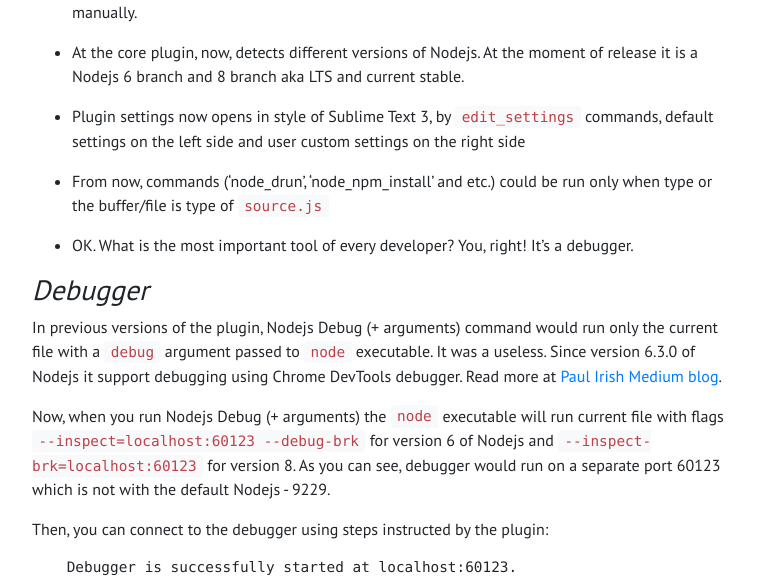
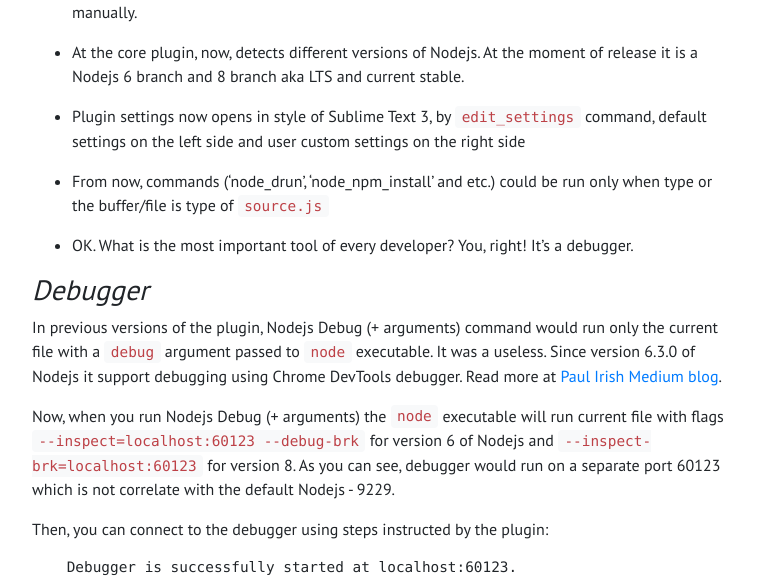
Before and after one commit to varp/vardan.pro, a Jekyll site: the page built from _posts/2017-11-30-grand-refactoring-of-sublimetext-nodejs-plugin.markdown, in a window 1280 px wide and 900 px high, scrolled down 2049 px. Shown: the part 154-735 px from the top of the window, without its empty margins (255-1014 px from the left). Built offline with Jekyll 4.4.1, drawn with Linux system fonts in a browser that asks for light colours; nearby versions of some CDN libraries; some web fonts are replaced; comment, search, counter and statistics services are not loaded; a style sheet for code colours, icons or effects is not loaded.

Commit message:
fix typos

````diff
--- a/_posts/2017-11-30-grand-refactoring-of-sublimetext-nodejs-plugin.markdown
+++ b/_posts/2017-11-30-grand-refactoring-of-sublimetext-nodejs-plugin.markdown
@@ -112,7 +112,7 @@ will need to install it manually.
 of release it is a Nodejs 6 branch and 8 branch aka LTS and current stable.
 
 - Plugin settings now opens in style of Sublime Text 3, by `edit_settings`
-commands, default settings on the left side and user custom settings on the right
+command, default settings on the left side and user custom settings on the right
 side
 
 - From now, commands ('node_drun', 'node_npm_install' and etc.) could be run only
@@ -129,8 +129,9 @@ using Chrome DevTools debugger. Read more at [Paul Irish Medium blog](https://me
 
 Now, when you run Nodejs Debug (+ arguments) the `node` executable will run
 current file with flags `--inspect=localhost:60123 --debug-brk` for version 6 of
-Nodejs and `--inspect-brk=localhost:60123` for version 8. As you can see, debugger
-would run on a separate port 60123 which is not with the default Nodejs - 9229.
+Nodejs and `--inspect-brk=localhost:60123` for version 8. As you can see,
+debugger would run on a separate port 60123 which is not correlate with
+ the default Nodejs - 9229.
 
 Then, you can connect to the debugger using steps instructed by the plugin:
 ```text
````
